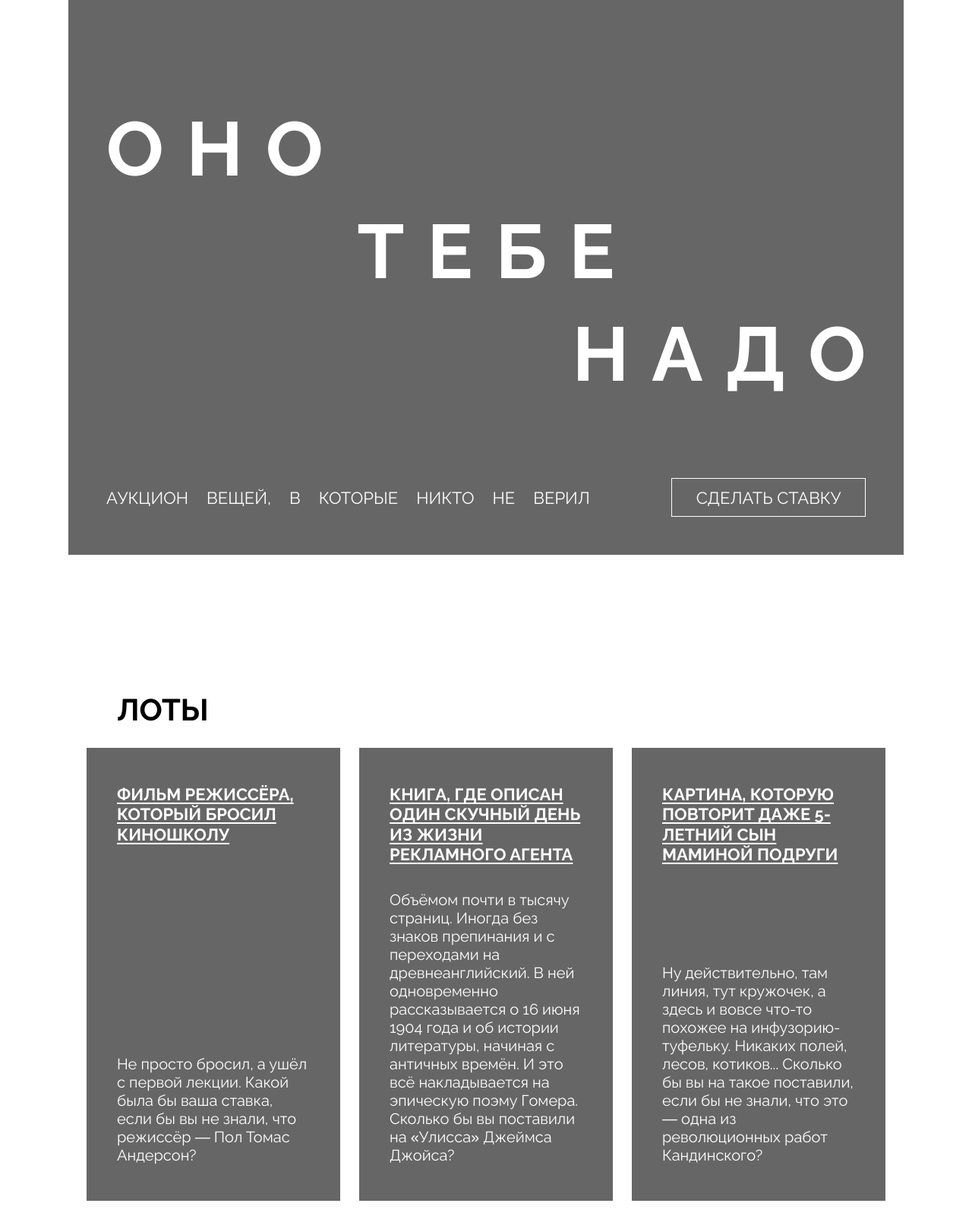
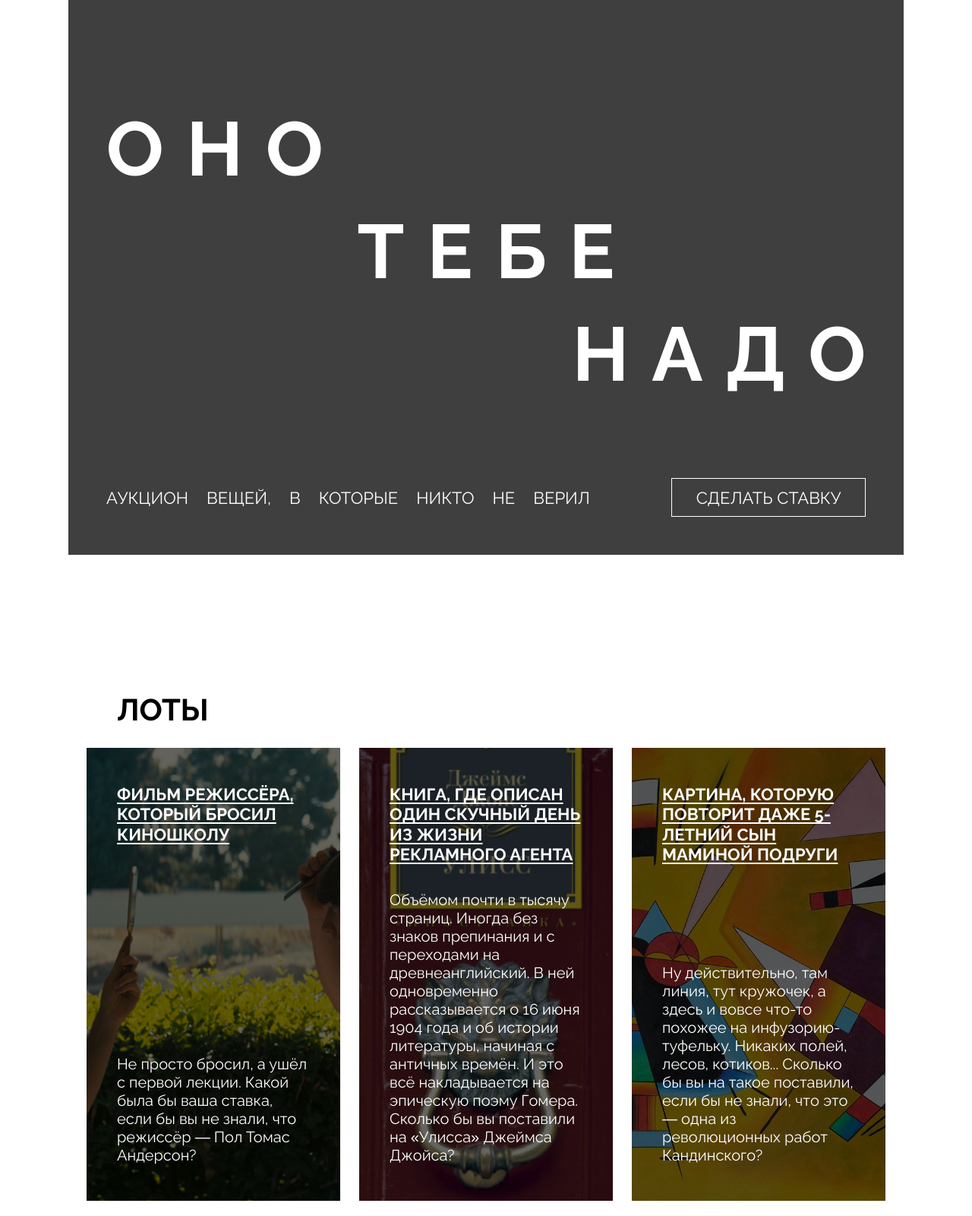
Before and after one commit to tplaymeow-prac/ono-tebe-nado-fd, a plain HTML site: page index.html in a window 1280 px wide. Shown: the part 320-1920 px from the top of the page at 76% size. Drawn offline with Linux system fonts and the light colour scheme; the site is published under a folder, as on GitHub Pages, so addresses that start at the root find nothing.

Commit message:
Исправил ошибки

```diff
--- a/index.html
+++ b/index.html
@@ -57,9 +57,7 @@
         </div>
       </section>
       <section class="lots">
-        <header>
-          <h2 class="lots__heading">Лоты</h2>
-        </header>
+        <h2 class="lots__heading">Лоты</h2>
         <ul class="lots__card-list">
           <li class="lots__card-list-item">
             <a class="card-link">
@@ -101,11 +99,9 @@
             </a>
           </li>
         </ul>
-        <footer>
-          <a class="lots__look-more-link">
-            посмотреть больше
-          </a>
-        </footer>
+        <a class="lots__look-more-link">
+          посмотреть больше
+        </a>
       </section>
       <section class="about">
         <div class="about__logo-container">
--- a/styles/style.css
+++ b/styles/style.css
@@ -2,8 +2,7 @@
   display: grid;
   grid-template-columns: 1fr min-content 1fr;
   align-items: center;
-  height: 293px;
-  padding: 0 50px;
+  padding: 92px 50px;
 }
 
 .header__links-list {
@@ -54,23 +53,24 @@
 
 .cover {
   position: relative;
-  z-index: -2;
-  height: 757px;
+  min-height: 757px;
   padding: 165px 50px 50px 50px;
-  background: url(/images/cover.jpg) center/cover;
+  background: url(../images/cover.jpg) center/cover;
 }
 
 .overlay {
   position: absolute;
   top: 0;
   left: 0;
-  z-index: -1;
+  z-index: 1;
   width: 100%;
   height: 100%;
   background: rgba(0, 0, 0, 0.6);
 }
 
 .cover__title {
+  position: relative;
+  z-index: 2;
   display: flex;
   flex-direction: column;
   gap: 20px;
@@ -99,6 +99,8 @@
 }
 
 .cover__description {
+  position: relative;
+  z-index: 2;
   display: flex;
   justify-content: space-between;
   align-items: center;
@@ -119,7 +121,7 @@
   align-items: center;
   width: 256px;
   height: 51px;
-  border: 1px solid white;
+  border: 1px solid currentColor;
   color: white;
   font-size: 22px;
   text-decoration: none;
@@ -155,7 +157,6 @@
 
 .card {
   position: relative;
-  z-index: -2;
   display: flex;
   flex-direction: column;
   justify-content: space-between;
@@ -167,18 +168,20 @@
 }
 
 .card_type_film {
-  background-image: url(/images/card-lot-01.jpg);
+  background-image: url(../images/card-lot-01.jpg);
 }
 
 .card_type_book {
-  background-image: url(/images/card-lot-02.jpg);
+  background-image: url(../images/card-lot-02.jpg);
 }
 
 .card_type_picture {
-  background-image: url(/images/card-lot-03.jpg);
+  background-image: url(../images/card-lot-03.jpg);
 }
 
 .card__title {
+  position: relative;
+  z-index: 2;
   margin-bottom: 4.5px;
   color: white;
   font-size: 22px;
@@ -190,6 +193,8 @@
 }
 
 .card__text {
+  position: relative;
+  z-index: 2;
   color: white;
   font-size: 20px;
   line-height: 1.2em;
```
